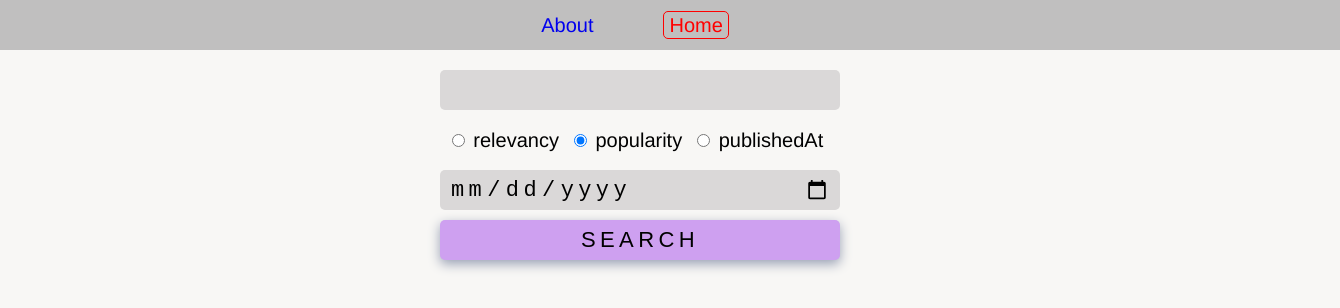
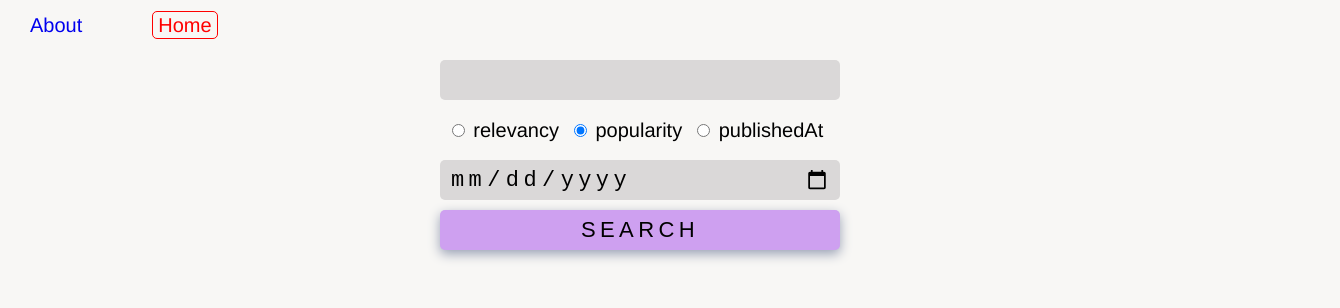
Before and after one commit to anutaguzova/react-app-rss, a React app: page / in a window 1280 px wide. Shown: the top 308 px of the page, 1340 px wide, since content can reach past the window. Built offline with nearby package versions, Linux system fonts and the light colour scheme.

Commit message:
feat: add css transition

```diff
--- a/src/components/Approuter.tsx
+++ b/src/components/Approuter.tsx
@@ -1,6 +1,6 @@
 import React, { Suspense } from 'react';
 import { Route, Redirect, Switch, useLocation } from 'react-router-dom';
-import { CSSTransition, TransitionGroup } from 'react-transition-group';
+import { TransitionGroup, CSSTransition } from 'react-transition-group';
 import Dashboard from '../pages/Dashboard';
 import About from '../pages/About';
 import Error from '../pages/Error';
@@ -24,7 +24,7 @@ const Content = (): JSX.Element => {
   const location = useLocation();
   return (
     <TransitionGroup>
-      <CSSTransition timeout={10} classNames="example" key={location.key}>
+      <CSSTransition timeout={100} classNames="fade" key={location.key}>
         <Switch>
           {navData.map(
             ({ Component, path }): JSX.Element => (
--- a/src/index.css
+++ b/src/index.css
@@ -8,12 +8,12 @@ body {
   font-family: 'Helvetica', arial, sans-serif;
   text-align: center;
   background-color: #f8f7f5;
-  overflow: hidden;
+  overflow-x: hidden;
 }
 
-.App {
-  max-width: 1400px;
-  margin: 20px auto;
+#root {
+  max-width: 1500px;
+  margin: 0 auto;
 }
 
 .input,
@@ -57,11 +57,8 @@ body {
 
 /* articles */
 .table {
-  width: 95vw;
   display: block;
   font-size: 115%;
-  overflow: auto;
-  margin: 0 10px;
 }
 
 th {
@@ -85,12 +82,11 @@ td {
 
 .navbar {
   height: 50px;
-  width: 100vw;
   display: flex;
   align-items: center;
-  justify-content: center;
+  justify-content: left;
   padding: 0 30px;
-  background: rgb(192, 191, 191);
+  margin-bottom: 10px;
 }
 
 .navbar__items a {
@@ -104,22 +100,23 @@ td {
 }
 
 /* animation */
-.example-enter {
-  opacity: 0.01;
+
+.fade-enter {
+  transform: translateX(-100%);
+  z-index: 1;
 }
 
-.example-enter.example-enter-active {
-  opacity: 1;
-  transition: all 1000ms ease-in;
+.fade-enter.fade-enter-active {
+  transform: translateX(0);
+  transition: all 0.1s ease;
 }
 
-.example-leave {
-  opacity: 1;
+.fade-exit{
+  transform: translateX(0);
 }
-
-.example-leave.example-leave-active {
-  opacity: 0.01;
-  transition: all 1000ms ease-out;
+.fade-exit.fade-exit-active{
+  transform: translateX(100%);
+  transition: all 0.1s ease;
 }
 
 .active {
--- a/src/pages/Dashboard.tsx
+++ b/src/pages/Dashboard.tsx
@@ -4,7 +4,7 @@ import Articles from '../components/Articles';
 import axios from '../services/api';
 import { Article, Get200Articles, SortType } from '../types';
 
-const API_KEY = '205d2020c1c94cf99e4ae7c255338e75';
+const API_KEY = '16b312231ce9476ea9b1b986a570563a';
 
 const Dashboard = () => {
   const [searchValue, setSearchValue] = useState<string>('');
```
